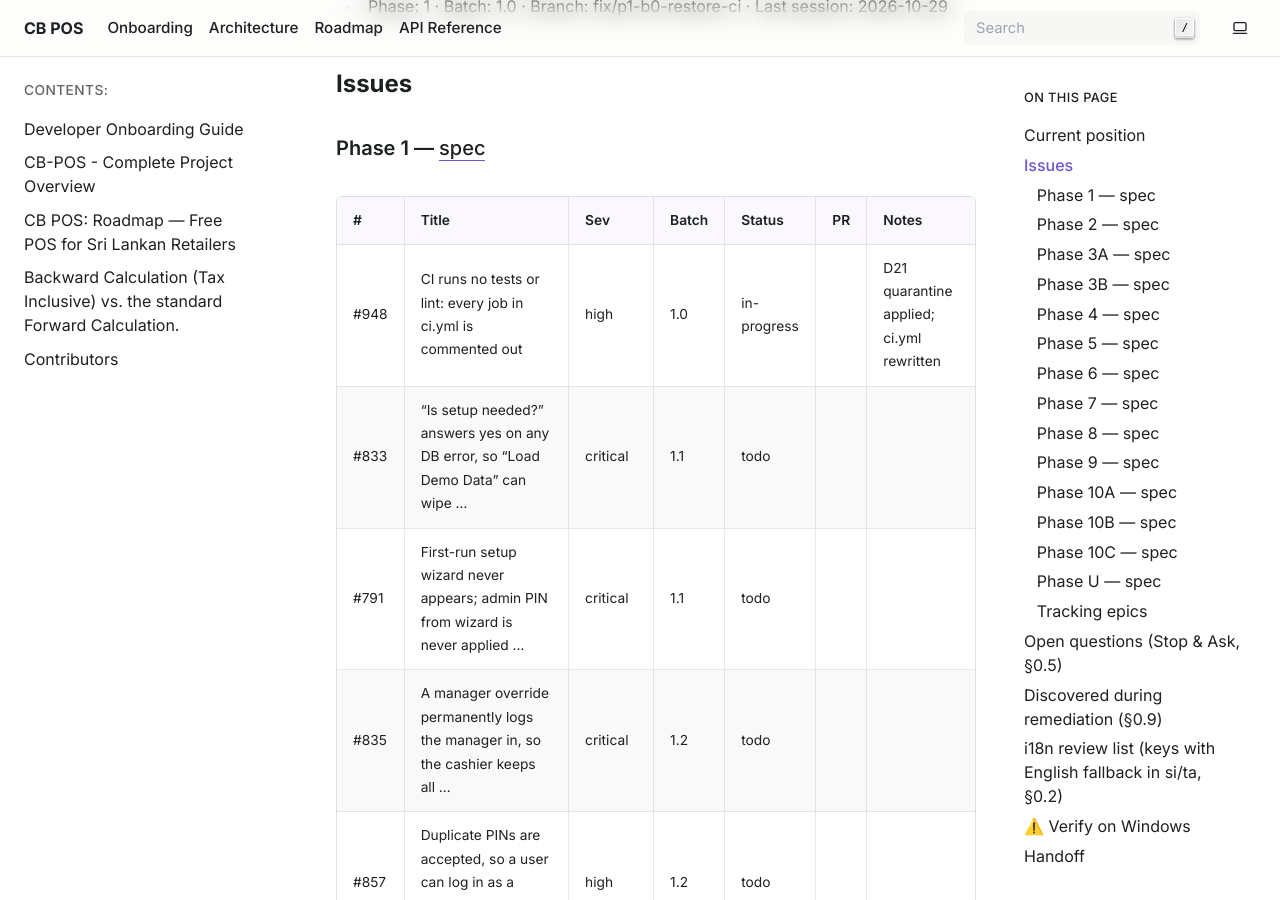
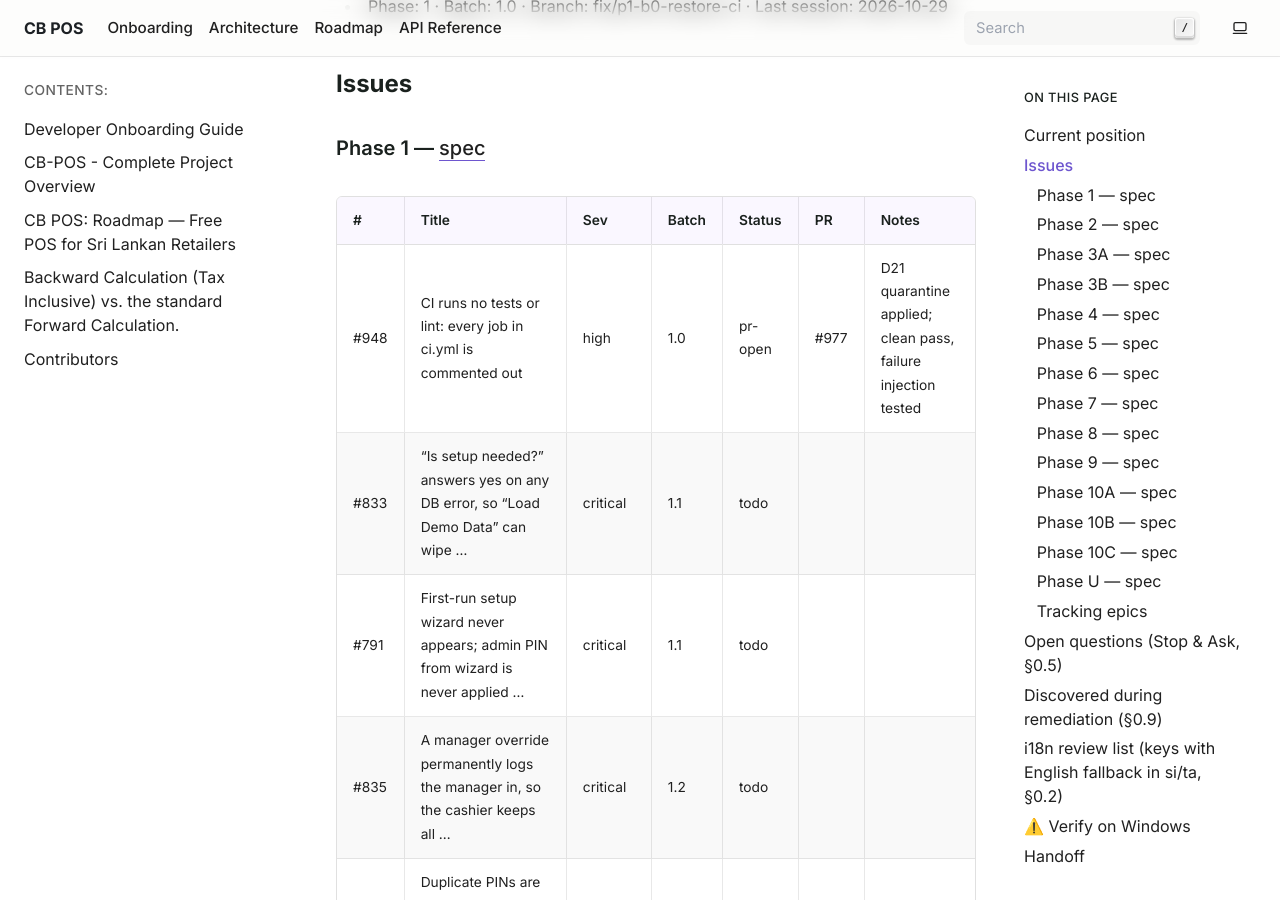
Before and after one commit to HMAHD/CB-POS, a Sphinx documentation site: the page built from docs/remediation/PROGRESS.md, in a window 1280 px wide and 900 px high, scrolled down 1238 px. Built offline with Sphinx 7.4.7, drawn with Linux system fonts in a browser that asks for light colours; pages that are not in the unit, such as notebooks, are missing from menus.

Commit message:
docs(remediation): update progress for PR #977

```diff
--- a/docs/remediation/PROGRESS.md
+++ b/docs/remediation/PROGRESS.md
@@ -33,7 +33,7 @@ Statuses: `todo` · `in-progress` · `blocked (Q#)` · `pr-open` · `done` (merg
 
 | # | Title | Sev | Batch | Status | PR | Notes |
 |---|---|---|---|---|---|---|
-| #948 | CI runs no tests or lint: every job in ci.yml is commented out | high | 1.0 | in-progress | | D21 quarantine applied; ci.yml rewritten |
+| #948 | CI runs no tests or lint: every job in ci.yml is commented out | high | 1.0 | pr-open | #977 | D21 quarantine applied; clean pass, failure injection tested |
 | #833 | "Is setup needed?" answers yes on any DB error, so "Load Demo Data" can wipe … | critical | 1.1 | todo | | |
 | #791 | First-run setup wizard never appears; admin PIN from wizard is never applied … | critical | 1.1 | todo | | |
 | #835 | A manager override permanently logs the manager in, so the cashier keeps all … | critical | 1.2 | todo | | |
```
